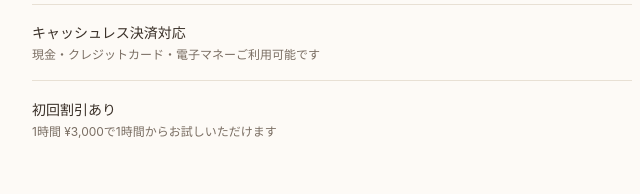
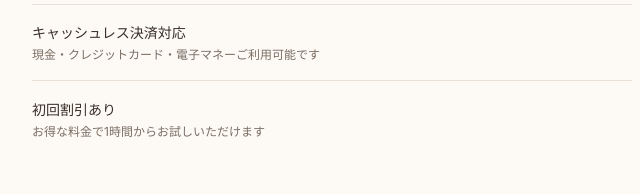
Before and after one commit to ozza6738/homepage, a plain HTML site: page index.html in a window 1280 px wide. Shown: the part 980-1174 px from the top of the page, 308-948 px from the left. Drawn offline with Linux system fonts and the light colour scheme.

Commit message:
Add files via upload

```diff
--- a/index.html
+++ b/index.html
@@ -108,7 +108,7 @@ body { font-family: -apple-system, 'Hiragino Sans', 'Hiragino Kaku Gothic ProN',
       <div class="svc-row">
         <div>
           <div class="svc-name">初回割引あり</div>
-          <div class="svc-note">1時間 ¥3,000で1時間からお試しいただけます</div>
+          <div class="svc-note">お得な料金で1時間からお試しいただけます</div>
         </div>
       </div>
     </div>
```
